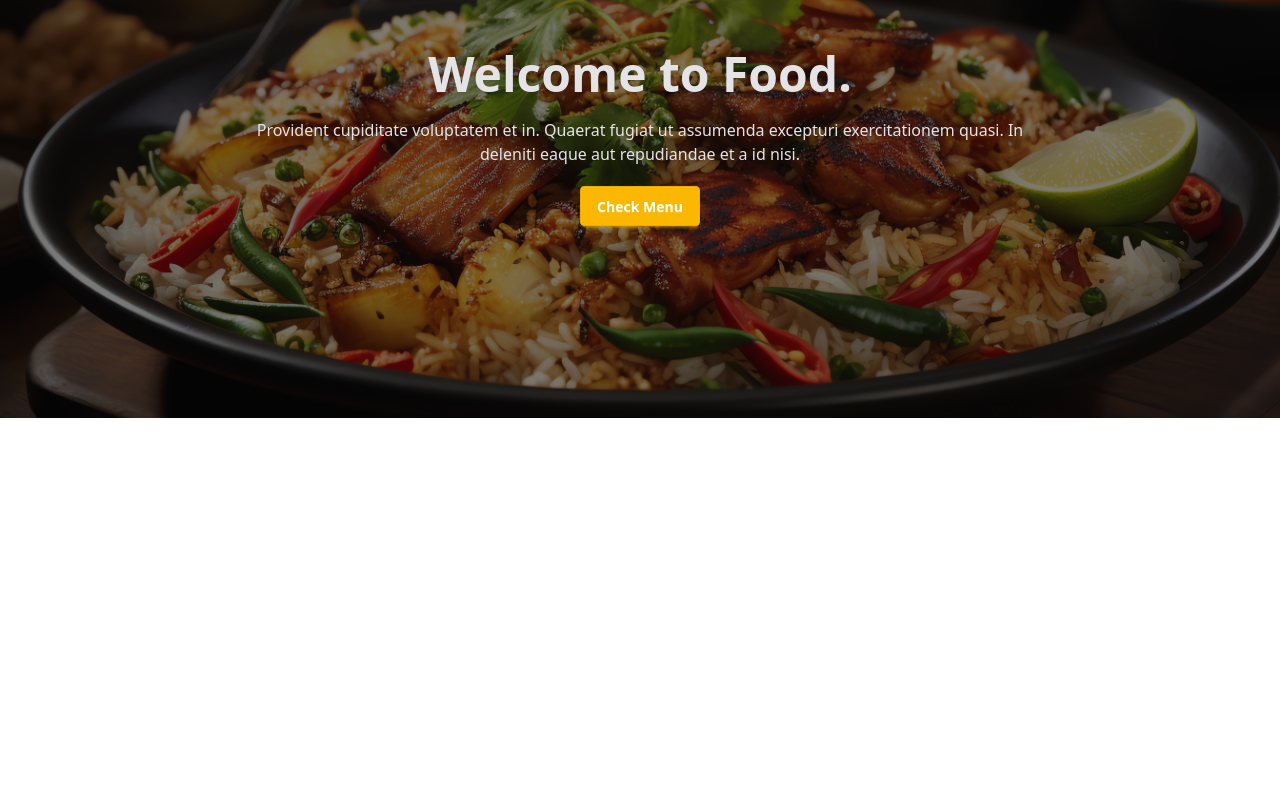
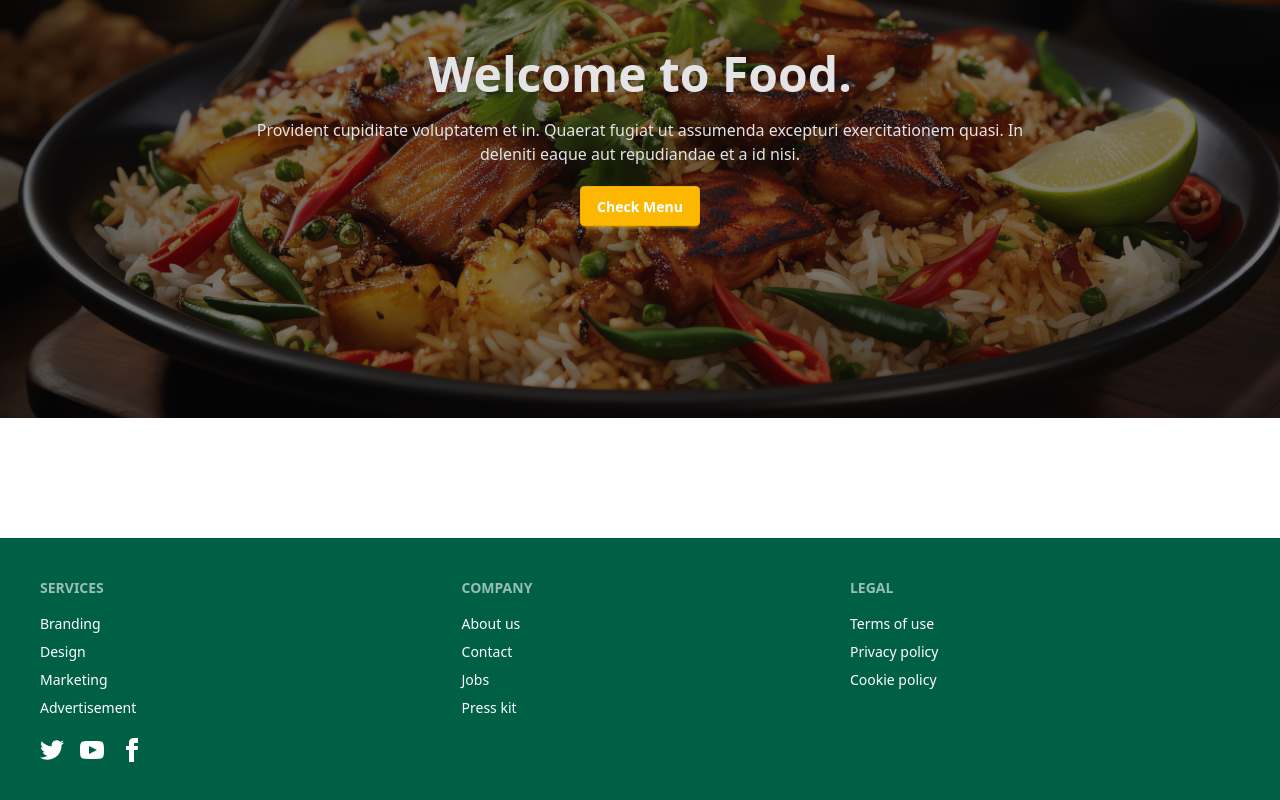
Before and after one commit to Myself-Ashish-Sarker/Food., a React (Vite) app in the folder client/: page / in a window 1280 px wide. Shown: the part 206-1006 px from the top of the page. Before the commit the page ends 800 px from the top, so only its background shows below. Built offline with nearby package versions, Linux system fonts and the light colour scheme.

Commit message:
footer added namely but not much modified

```diff
--- a/client/src/Root/Root.jsx
+++ b/client/src/Root/Root.jsx
@@ -1,11 +1,13 @@
 import { Outlet } from "react-router";
 import Navbar from "../shared/Navbar";
+import Footer from "../shared/Footer";
 
 const Root = () => {
     return (
         <div>
             <Navbar />
             <Outlet />
+            <Footer />
         </div>
     );
 };
--- /dev/null
+++ b/client/src/shared/Footer.jsx
@@ -0,0 +1,72 @@
+import React from 'react';
+
+const Footer = () => {
+    return (
+        <div>
+            <footer className="footer mt-30 sm:footer-horizontal bg-emerald-800 text-base-content p-10 text-white">
+                <nav>
+                    <h6 className="footer-title">Services</h6>
+                    <a className="link link-hover">Branding</a>
+                    <a className="link link-hover">Design</a>
+                    <a className="link link-hover">Marketing</a>
+                    <a className="link link-hover">Advertisement</a>
+
+                    {/*  */}
+                    <nav className="mt-3 md:place-self-center md:justify-self-end">
+                        <div className="grid grid-flow-col gap-4">
+                            <a>
+                                <svg
+                                    xmlns="http://www.w3.org/2000/svg"
+                                    width="24"
+                                    height="24"
+                                    viewBox="0 0 24 24"
+                                    className="fill-current">
+                                    <path
+                                        d="M24 4.557c-.883.392-1.832.656-2.828.775 1.017-.609 1.798-1.574 2.165-2.724-.951.564-2.005.974-3.127 1.195-.897-.957-2.178-1.555-3.594-1.555-3.179 0-5.515 2.966-4.797 6.045-4.091-.205-7.719-2.165-10.148-5.144-1.29 2.213-.669 5.108 1.523 6.574-.806-.026-1.566-.247-2.229-.616-.054 2.281 1.581 4.415 3.949 4.89-.693.188-1.452.232-2.224.084.626 1.956 2.444 3.379 4.6 3.419-2.07 1.623-4.678 2.348-7.29 2.04 2.179 1.397 4.768 2.212 7.548 2.212 9.142 0 14.307-7.721 13.995-14.646.962-.695 1.797-1.562 2.457-2.549z"></path>
+                                </svg>
+                            </a>
+                            <a>
+                                <svg
+                                    xmlns="http://www.w3.org/2000/svg"
+                                    width="24"
+                                    height="24"
+                                    viewBox="0 0 24 24"
+                                    className="fill-current">
+                                    <path
+                                        d="M19.615 3.184c-3.604-.246-11.631-.245-15.23 0-3.897.266-4.356 2.62-4.385 8.816.029 6.185.484 8.549 4.385 8.816 3.6.245 11.626.246 15.23 0 3.897-.266 4.356-2.62 4.385-8.816-.029-6.185-.484-8.549-4.385-8.816zm-10.615 12.816v-8l8 3.993-8 4.007z"></path>
+                                </svg>
+                            </a>
+                            <a>
+                                <svg
+                                    xmlns="http://www.w3.org/2000/svg"
+                                    width="24"
+                                    height="24"
+                                    viewBox="0 0 24 24"
+                                    className="fill-current">
+                                    <path
+                                        d="M9 8h-3v4h3v12h5v-12h3.642l.358-4h-4v-1.667c0-.955.192-1.333 1.115-1.333h2.885v-5h-3.808c-3.596 0-5.192 1.583-5.192 4.615v3.385z"></path>
+                                </svg>
+                            </a>
+                        </div>
+                    </nav>
+                    {/*  */}
+                </nav>
+                <nav>
+                    <h6 className="footer-title">Company</h6>
+                    <a className="link link-hover">About us</a>
+                    <a className="link link-hover">Contact</a>
+                    <a className="link link-hover">Jobs</a>
+                    <a className="link link-hover">Press kit</a>
+                </nav>
+                <nav>
+                    <h6 className="footer-title">Legal</h6>
+                    <a className="link link-hover">Terms of use</a>
+                    <a className="link link-hover">Privacy policy</a>
+                    <a className="link link-hover">Cookie policy</a>
+                </nav>
+            </footer>
+        </div>
+    );
+};
+
+export default Footer;
```
